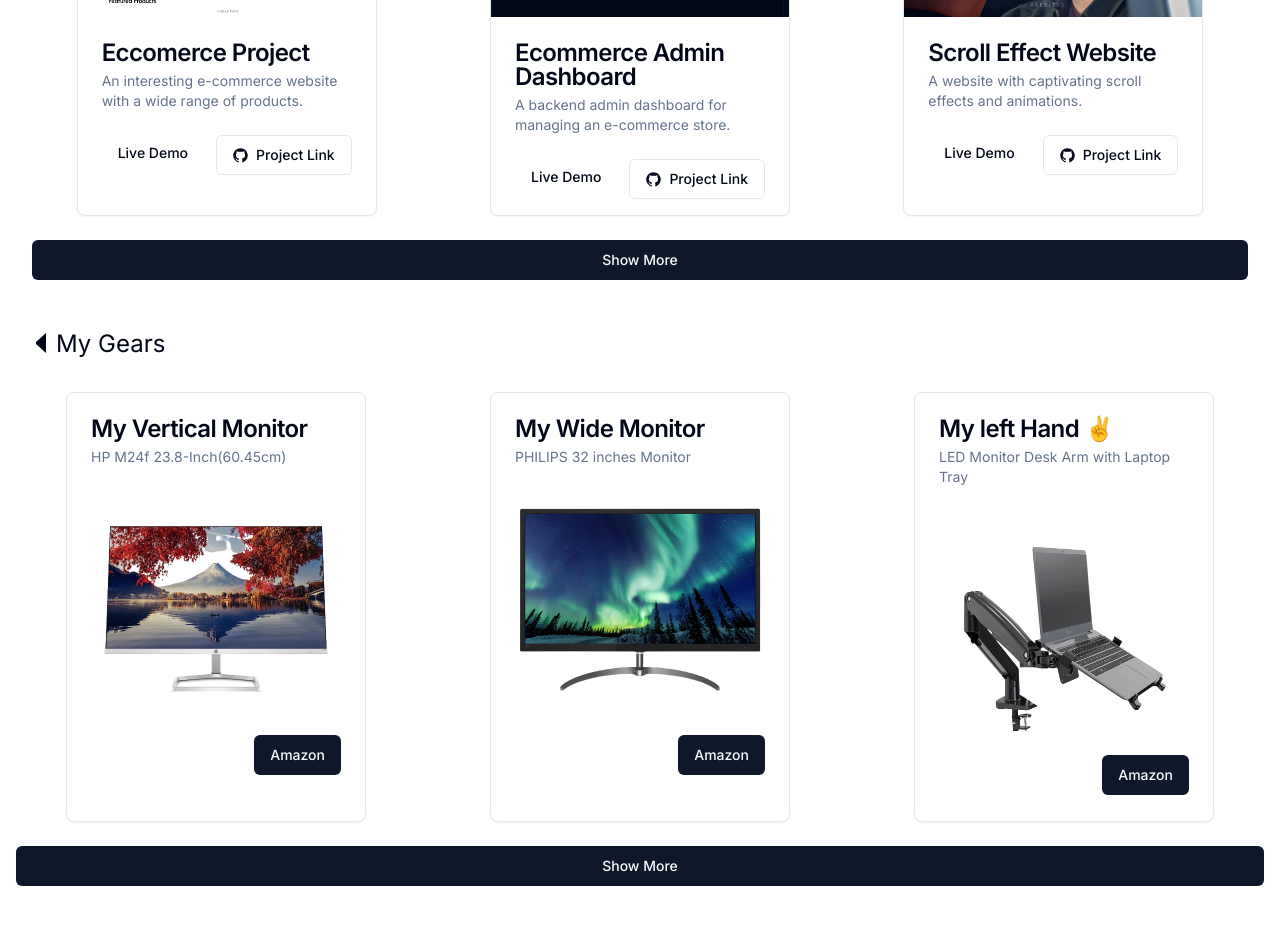
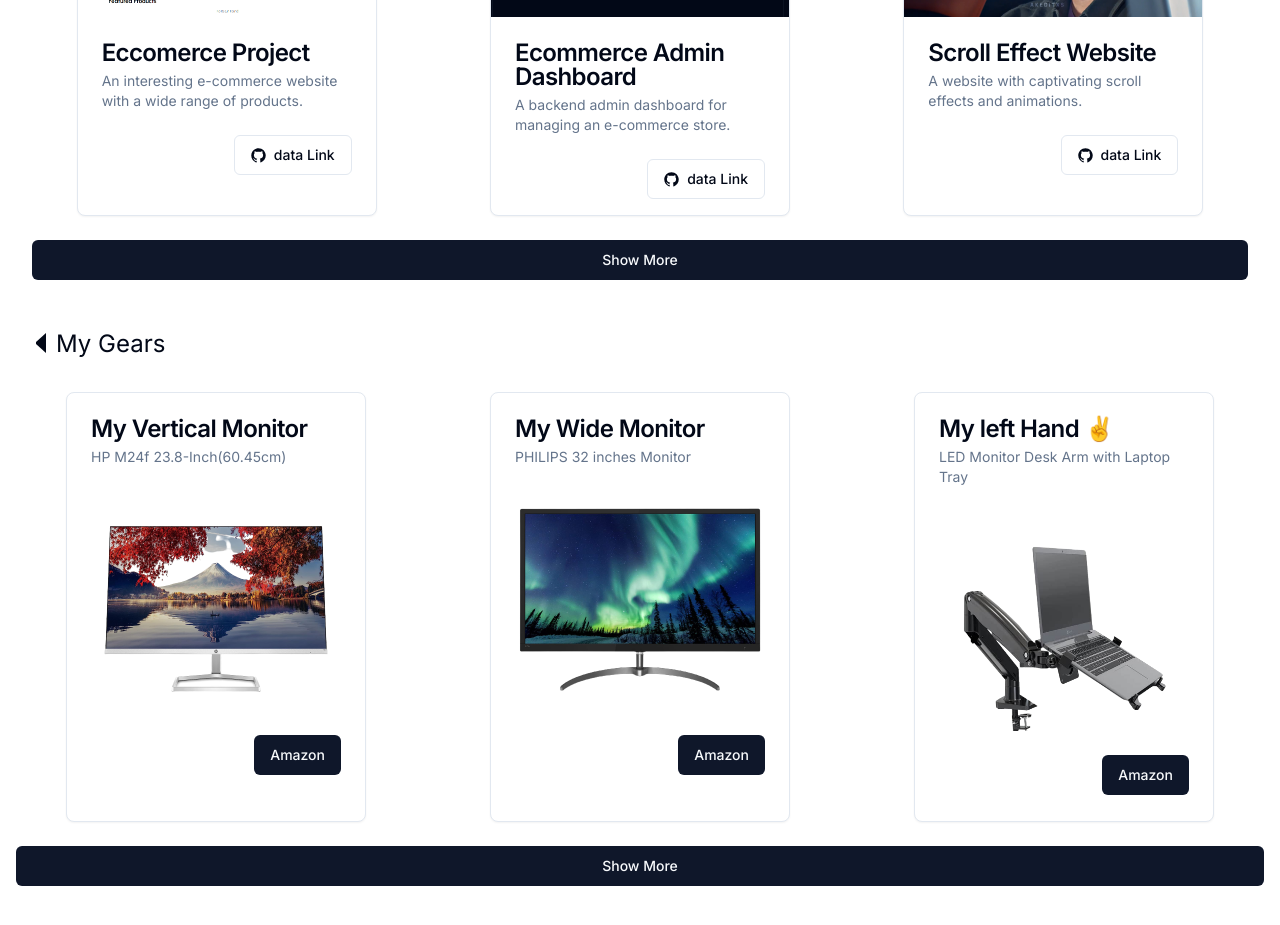
Before and after one commit to WebNaresh/resume-website, a Next.js app: page / in a window 1280 px wide. Shown: the part 2100-3025 px from the top of the page. Built offline with nearby package versions, Linux system fonts and the light colour scheme.

Commit message:
small issue

```diff
--- a/app/(combine)/study-material/page.tsx
+++ b/app/(combine)/study-material/page.tsx
@@ -57,7 +57,7 @@ const projects: ProjectDetails[] = [
     projectName: "Python",
     description: "Not Completed",
     GitLink: "https://github.com/WebNaresh/twitterClone",
-    LiveLink: "https://twitter-clone-theta-self.vercel.app/",
+    LiveLink: "not.jpg",
     screenshot: "/twitter-clone.png",
   },
 ];
--- a/components/project-card.tsx
+++ b/components/project-card.tsx
@@ -38,21 +38,12 @@ const ProjectCard = ({ details }: Props) => {
         <CardDescription>{details.description}</CardDescription>
       </CardHeader>
       <CardFooter className="flex flex-row-reverse justify-between">
-        <Link href={details.GitLink} target="blank">
+        <Link href={details.LiveLink} target="blank">
           <Button variant={"outline"} className="gap-2">
             <GitHubLogoIcon className="" />
-            <div>Project Link</div>
+            <div>data Link</div>
           </Button>
         </Link>
-        <Button variant={"ghost"}>
-          <Link
-            href={details.LiveLink}
-            className="w-full h-full"
-            target="blank"
-          >
-            Live Demo
-          </Link>
-        </Button>
       </CardFooter>
     </Card>
   );
```
Also changed, not shown: public/not.jpg (added).
